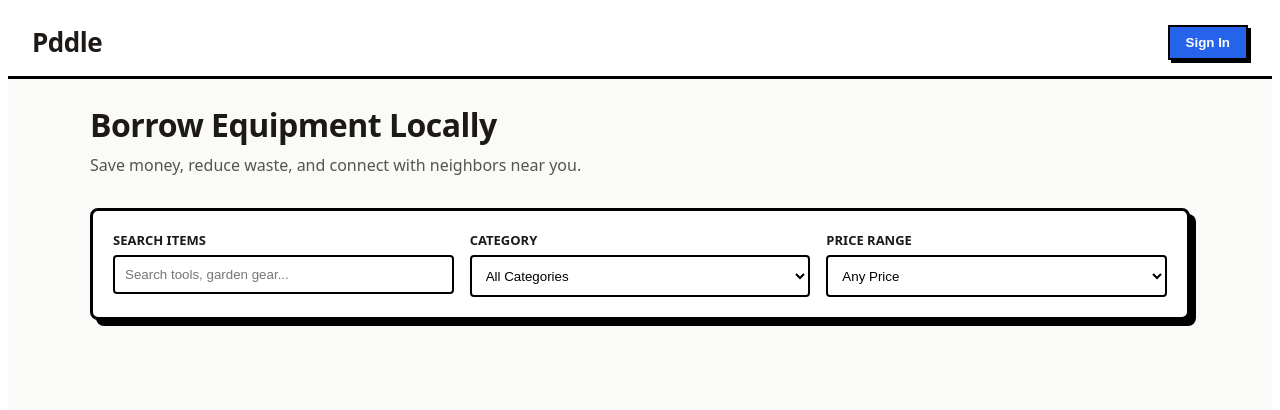
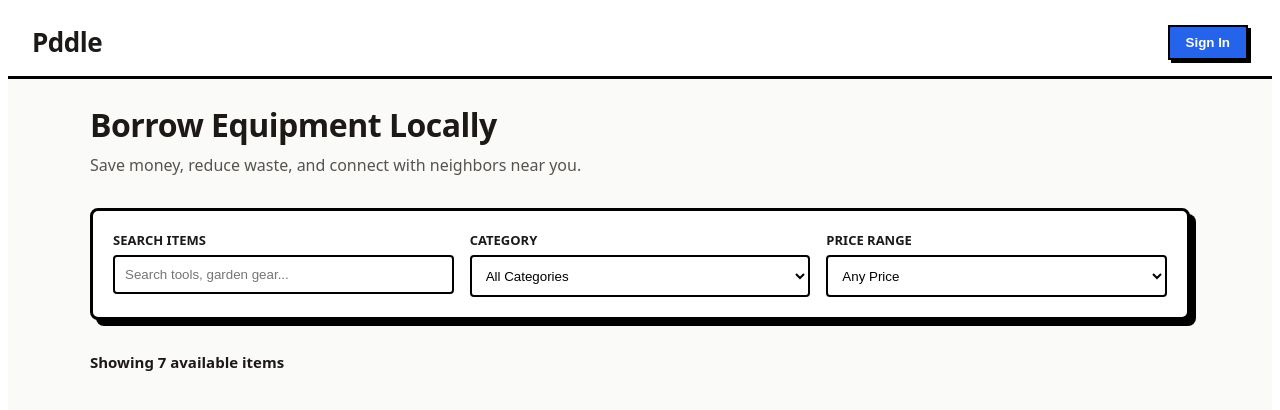
Before and after one commit to noluMolui/pddle-marketplace, a React (Vite) app: page / in a window 1280 px wide. Shown: the top 410 px of the page. Built offline with nearby package versions, Linux system fonts and the light colour scheme.

Commit message:
Add results counter and fallback message for filtered items

```diff
--- a/src/App.tsx
+++ b/src/App.tsx
@@ -144,6 +144,17 @@ export function App() {
                 </div>
               </div>
             </section>
+
+            {/* --- Results Counter & Fallback Shell --- */}
+            <div style={{ marginBottom: '20px', fontWeight: 'bold', fontSize: '15px' }}>
+              Showing {filteredItems.length} available {filteredItems.length === 1 ? 'item' : 'items'}
+            </div>
+
+            {filteredItems.length === 0 && (
+              <div style={{ textAlign: 'center', padding: '48px', border: '2px dashed #a8a29e', backgroundColor: '#f5f5f4', borderRadius: '6px', marginTop: '16px' }}>
+                <p style={{ margin: 0, fontWeight: 'bold', color: '#78716c' }}>No equipment matches your search terms. Try broadening your criteria.</p>
+              </div>
+            )}
           </div>
         )}
 
```
